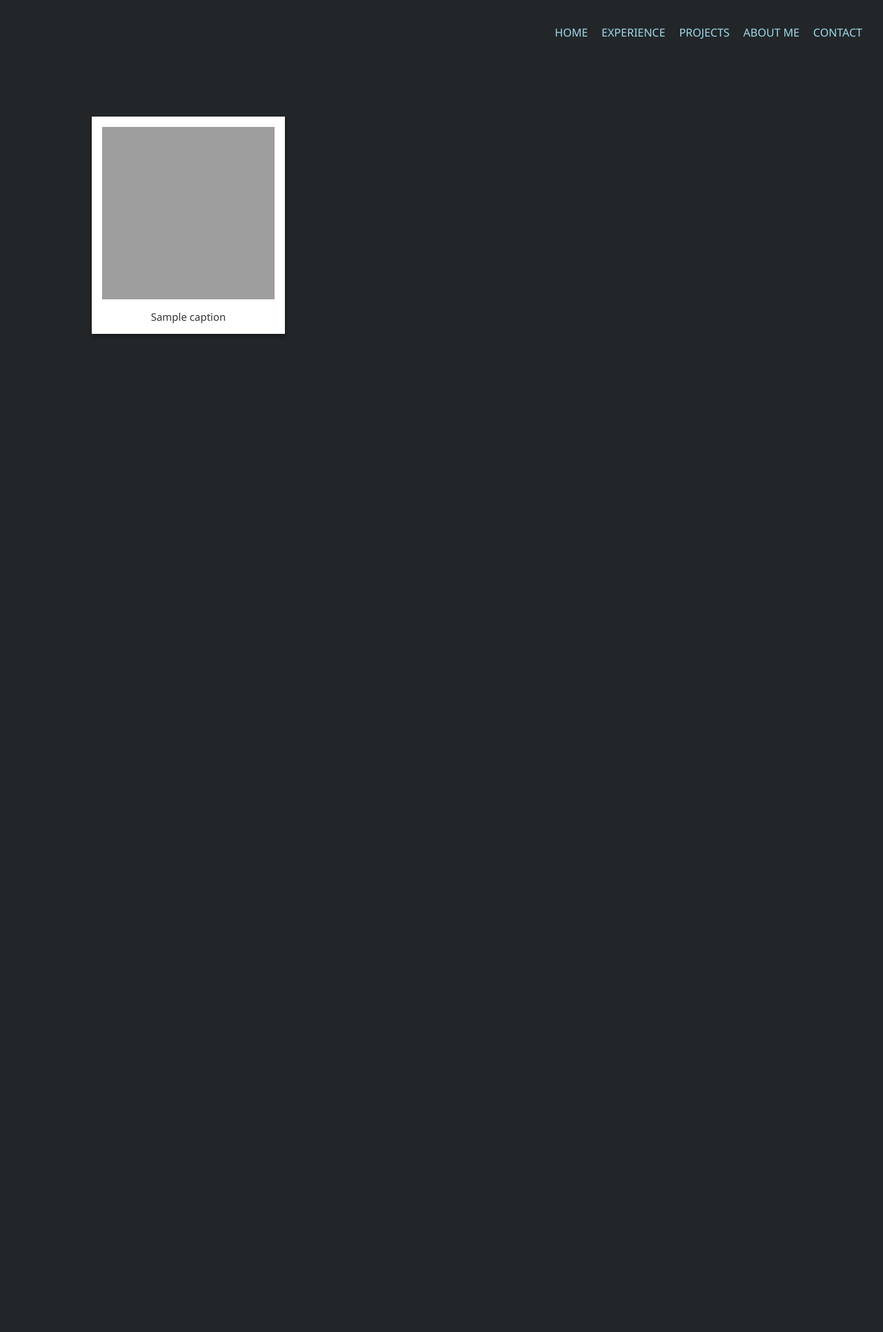
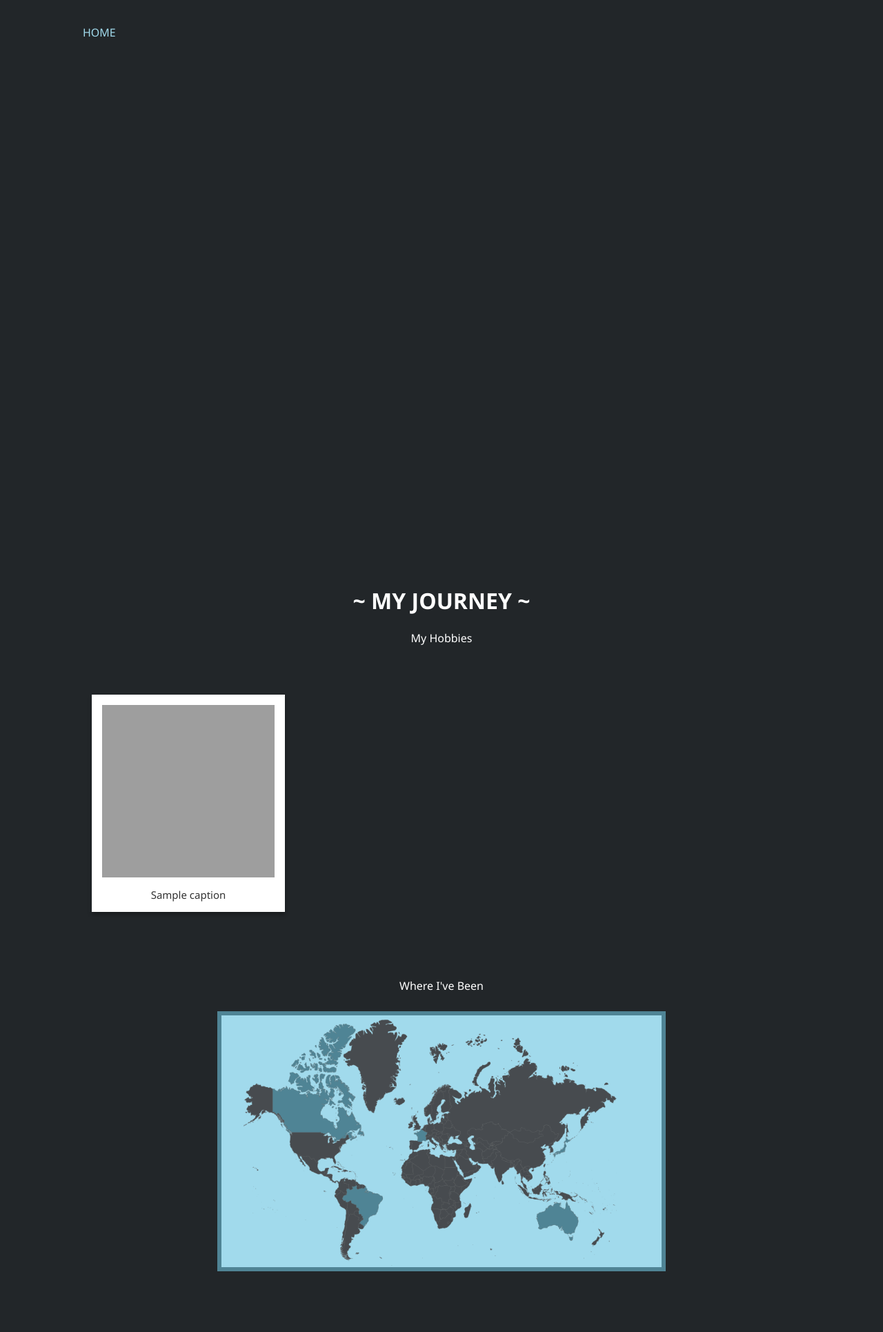
Before and after one commit to MLH-Fellowship/project-22-sum-17-abisha-vi-linh-ishami, a Flask app: template app/templates/hobbies.html in a window 1280 px wide. Shown: the whole page at 69% size. Before the commit the page ends 484 px from the top, so only its background shows below. Run offline with Flask 2, Linux system fonts and the light colour scheme; the template is opened without the code that fills it: most values are stand-ins (such as "Sample title", 1, 10 or a date in 2020); grey boxes are pictures that could not be loaded.

Commit message:
setup for "my journey" section

```diff
--- a/app/static/styles/main.css
+++ b/app/static/styles/main.css
@@ -72,6 +72,11 @@ nav {
   align-items: center;
   justify-content: flex-end;
   gap: 20px;
+}
+
+#nav-menu-2 {
+  justify-content: left;
+  padding-left: 150px;
 }
 
 ul {
@@ -197,6 +202,11 @@ ul a:hover {
 
 .about-section p {
   color: #a1daec;
+}
+
+.about-section p a {
+  color: #4f8495;
+  text-decoration: underline;
 }
 
 .about-section a {
@@ -339,48 +349,20 @@ ul a:hover {
   text-align: left;
 }
 
-/*Contact*/
-.contact {
-  width: 100%;
-  margin: 15vh 0 10vh 0;
-  display: flex;
-  flex-direction: column;
-  align-items: center;
-  justify-content: center;
-}
-.contact-form {
-  display: flex;
-  flex-direction: column;
-  gap: 1rem;
-  justify-content: center;
-  align-items: center;
-  width: 100%;
+/* journey section */
+.journey-section {
+  padding-top: 800px;
+  text-align: center;
 }
 
-.contact-form input,
-textarea {
-  border: none;
-  border-radius: 2px;
-  font-size: 15px;
-  padding: 10px;
-  width: 40%;
+.journey-section h1 {
+  color: #fff;
+  text-transform: uppercase;
 }
 
-.contact-form input::placeholder,
-textarea::placeholder {
-  color: #4f8495;
+#hobbies-title {
+  display: flex;
+  justify-content: space-evenly;
+  align-items: center;
+  color: #fff;
 }
-
-.contact-form button {
-  border: none;
-  background-color: #4f8495;
-  color: #fff;
-  padding: 10px 15px;
-  border-radius: 2px;
-}
-
-.contact-form button:hover {
-  cursor: pointer;
-  background-color: #a1daec;
-  color: #000;
-}
--- a/app/templates/hobbies.html
+++ b/app/templates/hobbies.html
@@ -20,17 +20,19 @@
 </head>
 
 <nav>
-  <ul class="nav-menu">
+  <ul id="nav-menu-2" class="nav-menu">
     <a href="{{ url_for('index') }}"><li>Home</li></a>
-    <a href=""><li>Experience</li></a>
-    <a href="{{ url_for('index') }}"><li>Projects</li></a>
-    <a href="{{ url_for('index') }}"><li>About Me</li></a>
-    <a href="{{ url_for('index') }}"><li>Contact</li></a>
   </ul>
 </nav>
 
 <body class="max-width">
-    <h1> Hobbies</h1>
+  <div class="hobbies-section">
+
+    <div class="journey-section">
+      <h1>~ My Journey ~</h1>
+    </div>
+
+    <p id="hobbies-title">My Hobbies</p>
     <div class="row row-cols-1 row-cols-sm-2 row-cols-md-3 g-3">
         {% for pol in polaroids %}
         <div class="polaroid">
@@ -49,6 +51,13 @@
           </a>
         </div>
         {% endfor %}
-      </div>
+    </div>
+
+    <div class="map">
+      <p>Where I've Been</p>
+      <img src="../static/img/Screenshot 2022-06-04 163820.png" />
+    </div>
+
+  </div>
 </body>
 </html>
```
Also changed, not shown: app/templates/index.html (+5 -11 lines).
